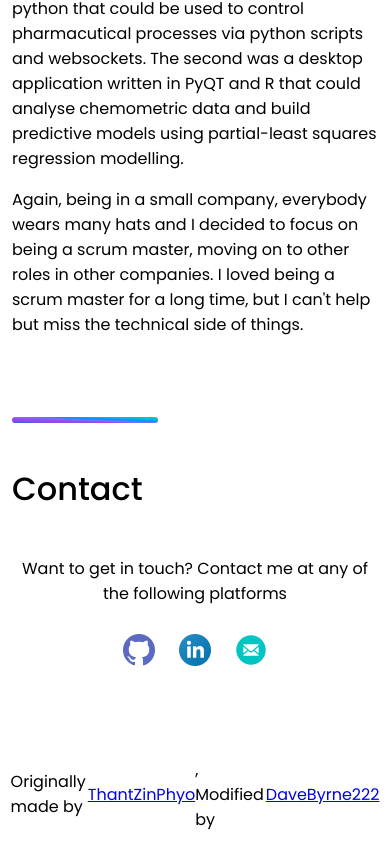
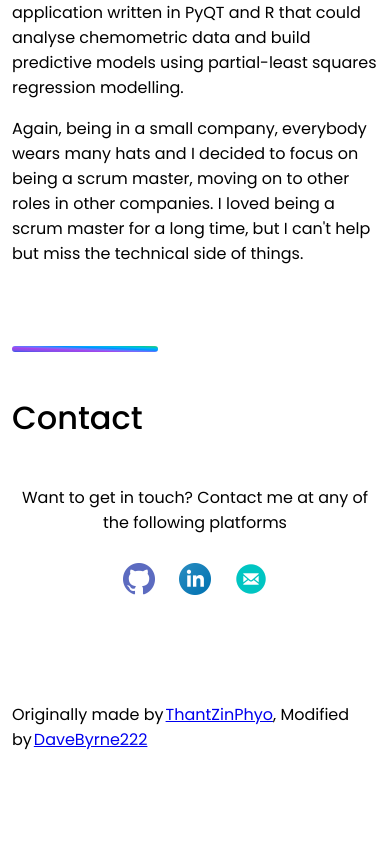
Before and after one commit to davebyrne222/davebyrne222.github.io, a React (Create React App) app: page / in a window 390 px wide. Shown: the part 5912-6756 px from the top of the page. After the commit the page ends 6692 px from the top, so only its background shows below. Built offline with nearby package versions, Linux system fonts and the light colour scheme; some icons are missing.

Commit message:
added correct breakpoints to project cards and updated footer to be responsive

```diff
--- a/src/components/body/projects/index.js
+++ b/src/components/body/projects/index.js
@@ -18,7 +18,7 @@ function Projects() {
       <Grid container spacing={2} alignItems={"stretch"}>
         {data.map((project) => {
           return (
-            <Grid xs={4} key={project.id}>
+            <Grid sm={1} md={4} key={project.id}>
               <ActionAreaCard project={project} key={project.id} />
             </Grid>
           );
--- a/src/components/footer/index.js
+++ b/src/components/footer/index.js
@@ -3,6 +3,7 @@ import "./footer.css";
 function Footer() {
   return (
     <div className="footer">
+      <p>
         Originally made by
         <a
           style={{ marginLeft: 2 }}
@@ -17,6 +18,7 @@ function Footer() {
         >
           DaveByrne222
         </a>
+      </p>
     </div>
   );
 }
```
Also changed, not shown: 13 other files (tests, documents, lock files or other folders). Lines whose indentation alone changed are shown as unchanged.
